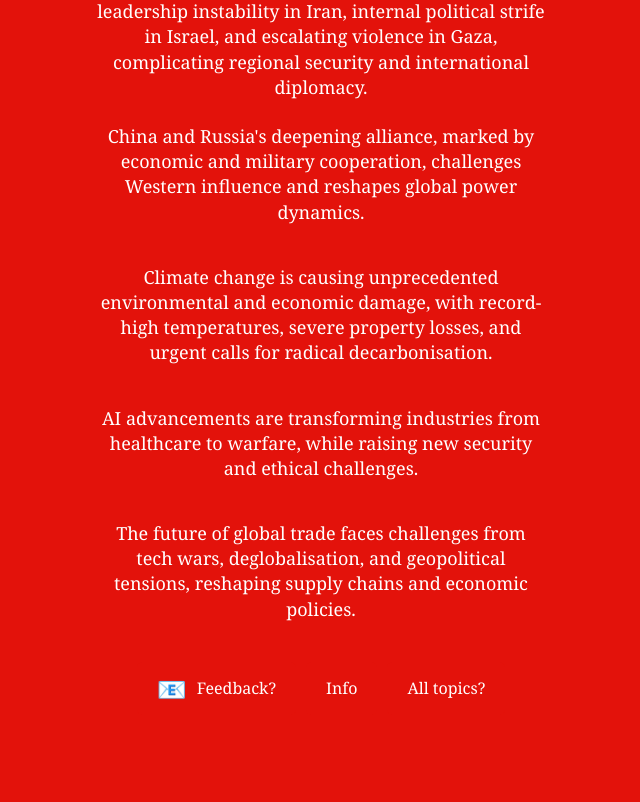
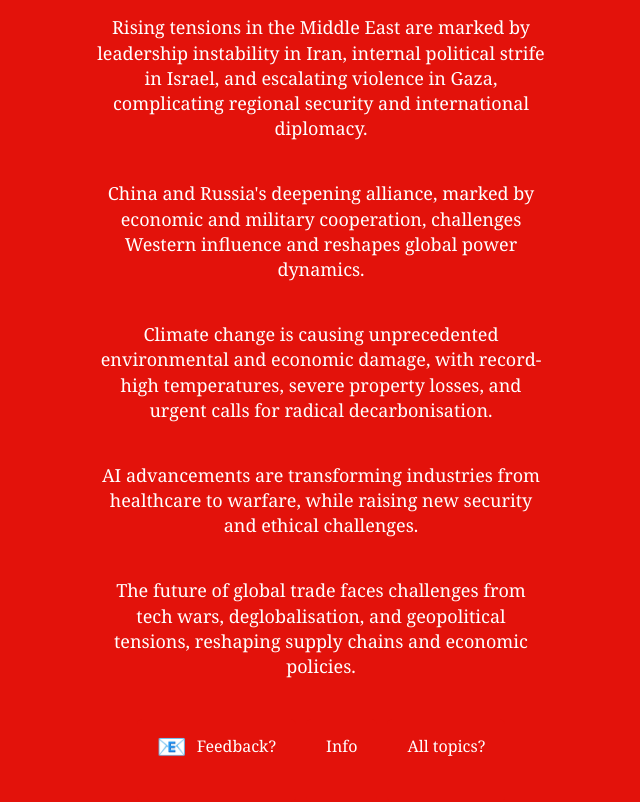
Before and after one commit to sondreus/test-htmls, a plain HTML site: page index.html in a window 1280 px wide. Shown: the part 196-998 px from the top of the page, without its empty margins (319-959 px from the left). Before the commit the page ends 911 px from the top, so only its background shows below. Drawn offline with Linux system fonts and the light colour scheme.

Commit message:
Update styles.css

```diff
--- a/styles.css
+++ b/styles.css
@@ -10,7 +10,6 @@ body {
 }
 
 .section {
-    flex: 1;
     display: flex;
     flex-direction: column;
     align-items: center;
@@ -23,13 +22,12 @@ body {
     line-height: 1.4;
     max-width: 500px;
     width: 100%;
-    max-height: 150px;
+    height: auto; /* Ensure the section height adjusts to content */
 }
 
 .section-content {
     max-width: 450px;
     margin: 0;
-    flex: 1;
     text-align: center;
 }
 
@@ -123,6 +121,7 @@ body {
     padding: 10px 20px;
     border-radius: 5px;
     transition: background-color 0.3s ease;
+    padding-bottom: 40px; /* Added bottom padding */
 }
 
 .button:hover {
```
Lines whose indentation alone changed are shown as unchanged.
